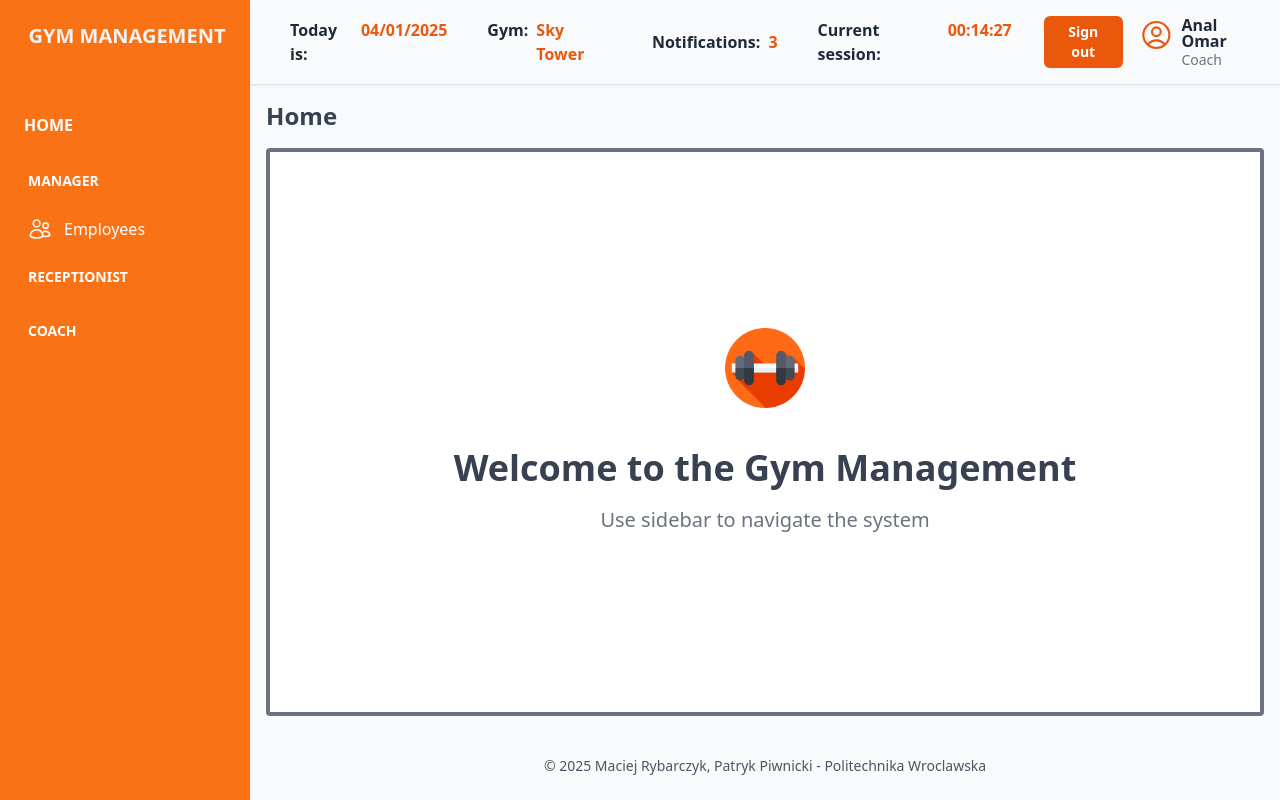
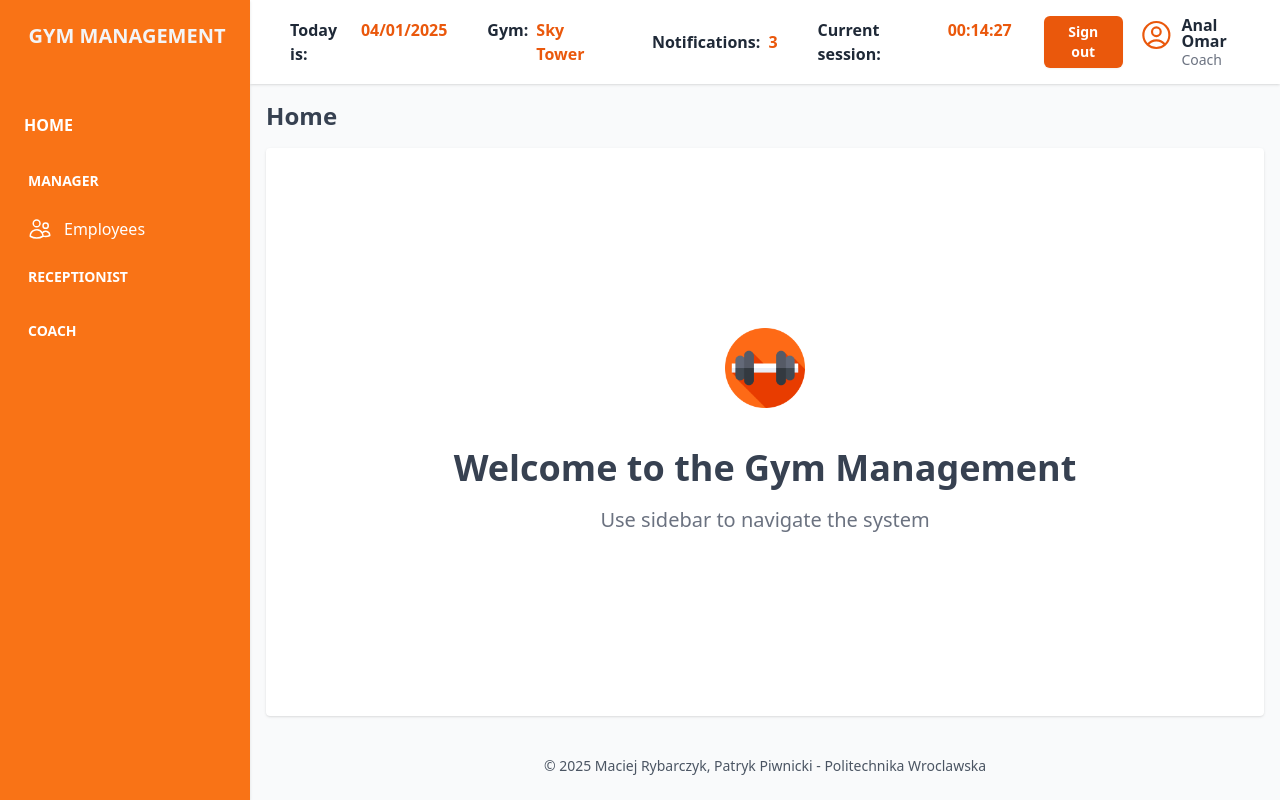
Before and after one commit to Maciek28675/Gym-Management-System-Frontend, a Vue app: page /home in a window 1280 px wide. Built offline with nearby package versions, Linux system fonts and the light colour scheme.

Commit message:
Change main content border

```diff
--- a/src/views/HomeView.vue
+++ b/src/views/HomeView.vue
@@ -41,7 +41,7 @@
       </div>
     </aside>
     <main class="main flex flex-col flex-grow -ml-64 md:ml-0 transition-all duration-150 ease-in">
-        <header class="header bg-grey-100 shadow py-4 px-4">
+        <header class="header bg-white shadow py-4 px-4">
             <div class="header-content flex items-center flex-row">
                 <div class="flex flex-row px-4">
                     <span class="font-semibold px-2">Today is:</span>
@@ -88,7 +88,7 @@
             <h1 class="font-bold text-2xl text-gray-700">Home</h1>
 
         <div
-          class="flex flex-col flex-grow items-center justify-center border-4 border-gray-500 border-solid bg-white rounded mt-4"
+          class="flex flex-col flex-grow items-center justify-center shadow bg-white rounded mt-4"
         >
             <img src="../assets/barbell.png" class="mx-auto h-20 w-auto"/>
             <span class="font-bold text-4xl text-gray-700 mt-10">Welcome to the Gym Management</span>
```
